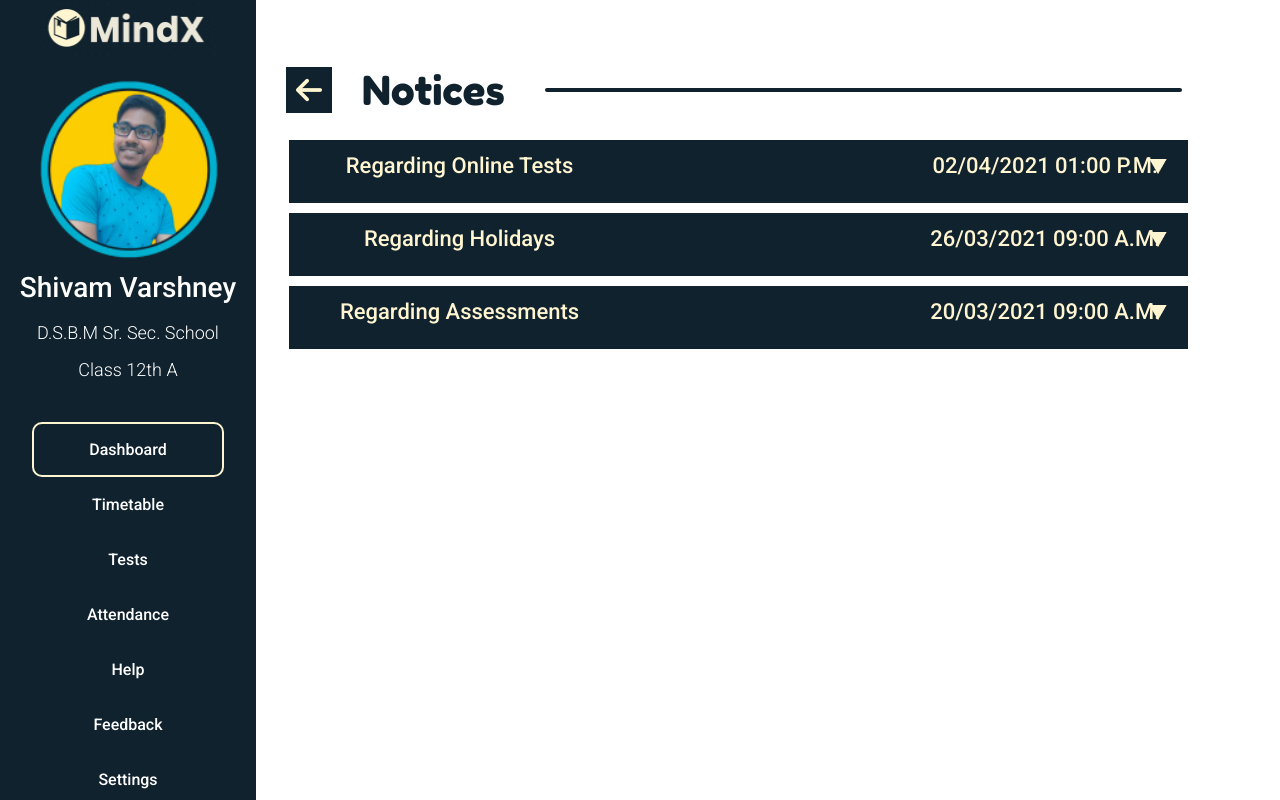
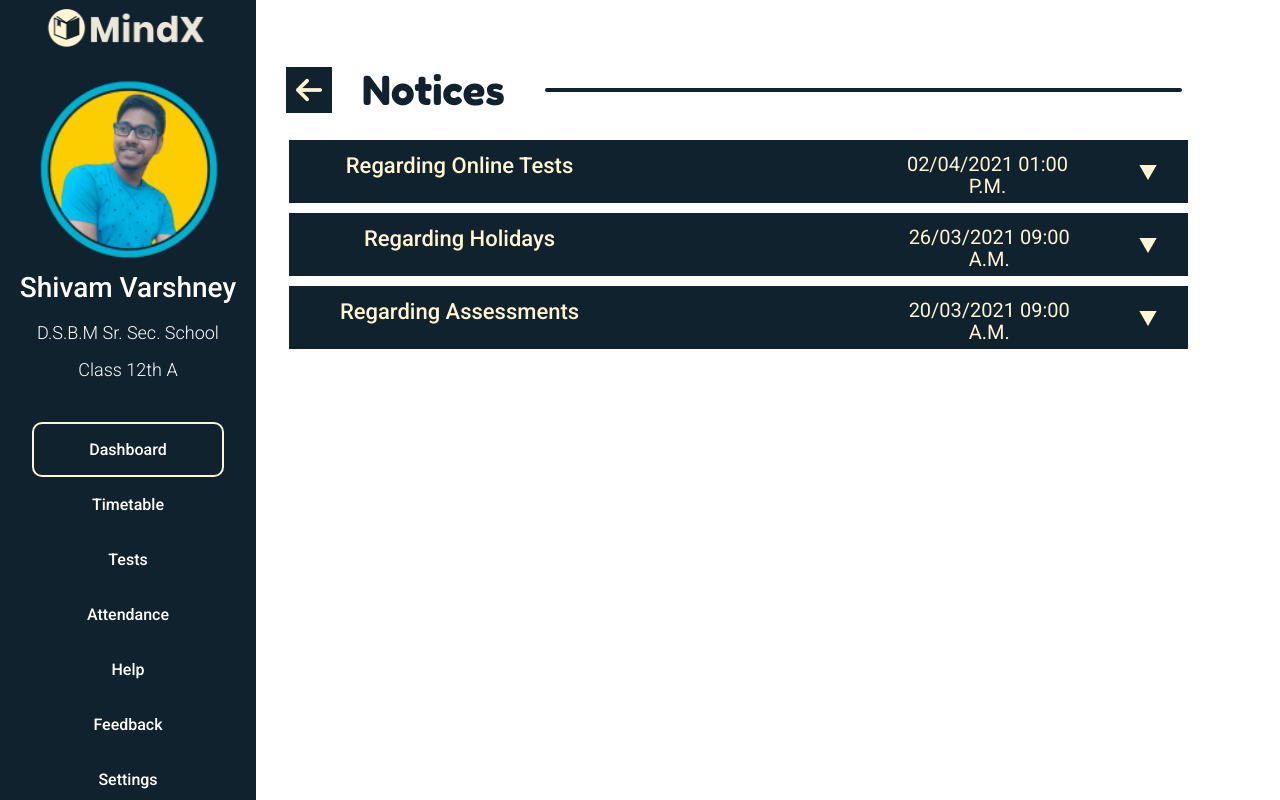
Before and after one commit to A2S-InnovateTech/mindx.github.io, a React (Create React App) app: page /#/notice in a window 1280 px wide. Built offline with nearby package versions, Linux system fonts and the light colour scheme.

Commit message:
responsive notice page

```diff
--- a/src/components/notice/notice.css
+++ b/src/components/notice/notice.css
@@ -264,3 +264,24 @@ color: #FFF5D1;
   }
 
 }
+@media screen and (max-width: 1340px) and (min-width: 1169px) {
+  .notice_texttime{
+    margin-top: 13px;
+    margin-right: 5%;
+    margin-left: 3%;
+  width: 90%;
+  height: 26px;
+
+  font-weight: 400;
+  font-size: 20px;
+  line-height: 22px;
+  }
+
+  .notice_icon_box{
+    margin-top: 25px;
+    margin-bottom: 16px;
+    margin-left: 20px;
+
+  }
+
+}
```
